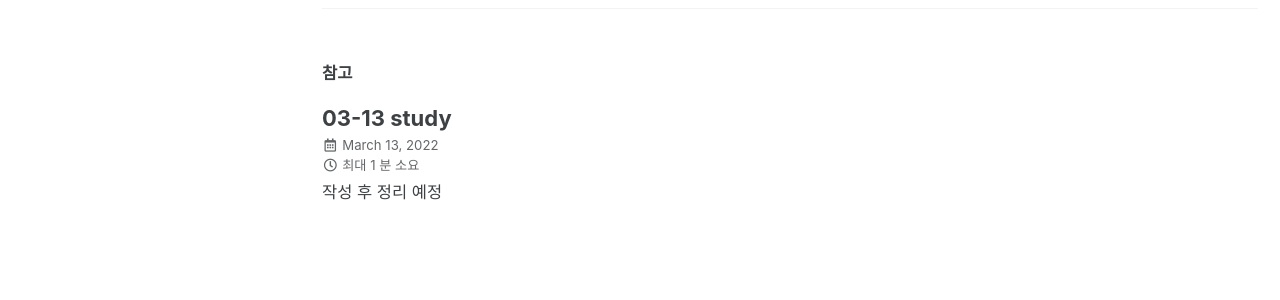
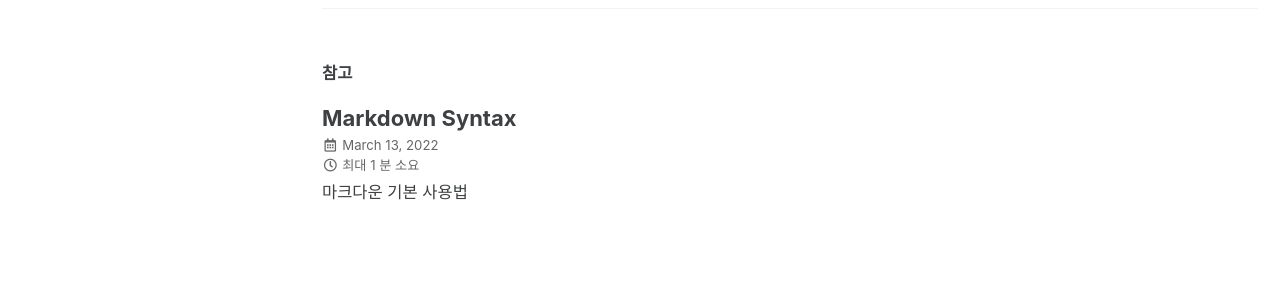
Before and after one commit to StOney44/StOney44.github.io, a Jekyll site: the page built from _posts/2022-03-12-firstPost.md, in a window 1280 px wide. Shown: the part 1675-1975 px from the top of the page. Built offline with Jekyll 4.4.1, drawn with Linux system fonts in a browser that asks for light colours; cached includes are drawn as plain includes; part of the change alters nothing that is shown.

Commit message:
Markdown syntax

```diff
--- a/_posts/2022-03-12-firstPost.md
+++ b/_posts/2022-03-12-firstPost.md
@@ -47,7 +47,7 @@ last_modified_at: 2022-03-12
 {: .btn .btn-danger}
 
 <!-- iD 부분만 수정하면 유튜브 포스트 가능
-{% include video id="vB8Nx2Oxpw0" provider="youtube" %} -->
+{% include video id="----" provider="youtube" %} -->
 
 
 # 만류귀종 일맥상통
--- a/_posts/2022-03-13-diary.md
+++ b/_posts/2022-03-13-diary.md
@@ -1,6 +1,6 @@
 ---
-title:  "03-13 study"
-excerpt: "작성 후 정리 예정"
+title:  "Markdown Syntax"
+excerpt: "마크다운 기본 사용법"
 
 categories:
   - Blog
@@ -18,4 +18,98 @@ date: 2022-03-13
 last_modified_at: 2022-03-13
 ---
 
-java study
+# Markdown Syntax
+---
+# Heading
+<h1># Heading</h1>
+<h2>## Heading</h2>
+<h3>### Heading</h3>
+<h4>#### Heading</h4>
+<h5>##### Heading</h5>
+<h6>###### Heading</h6>
+
+---
+
+**Bold**
+~~~
+**Bold**
+<strong>Bold</strong>
+~~~
+---
+
+*Italic*
+~~~
+*Italic*
+<em>Italic</em>
+~~~
+---
+
+***Bold & Italic***
+~~~
+***Bold & Italic***
+<strong><em>Bold & Italic</em></strong>
+~~~
+---
+
+>Blockquotes
+~~~
+>Blockquotes
+~~~
+---
+
+>> Nested Bolckquotes
+~~~
+>> Nested Bolckquotes
+~~~
+---
+
+1. Ordered Lists
+~~~
+1. Ordered Lists
+<ol>
+  <li>Ordered Lists</li>
+</ol>
+~~~
+---
+
+- Unordered Lists
+~~~
+- Unordered Lists
+* Unordered Lists
++ Unordered Lists
+<ul>
+  <li>Unordered Lists</li>
+</ul>
+~~~
+---
+
+Images insert
+~~~
+![explanation](file link)
+~~~
+---
+
+`Code`
+~~~
+`Code`
+~~~
+---
+
+Horizontal Rules
+
+---
+***
+~~~
+---
+***
+~~~
+---
+
+[Link](https://www.markdownguide.org/basic-syntax/ "Markdown Syntax")
+~~~
+[explanation](link)
+~~~
+---
+
+Reference
+[https://www.markdownguide.org/basic-syntax/]
```
